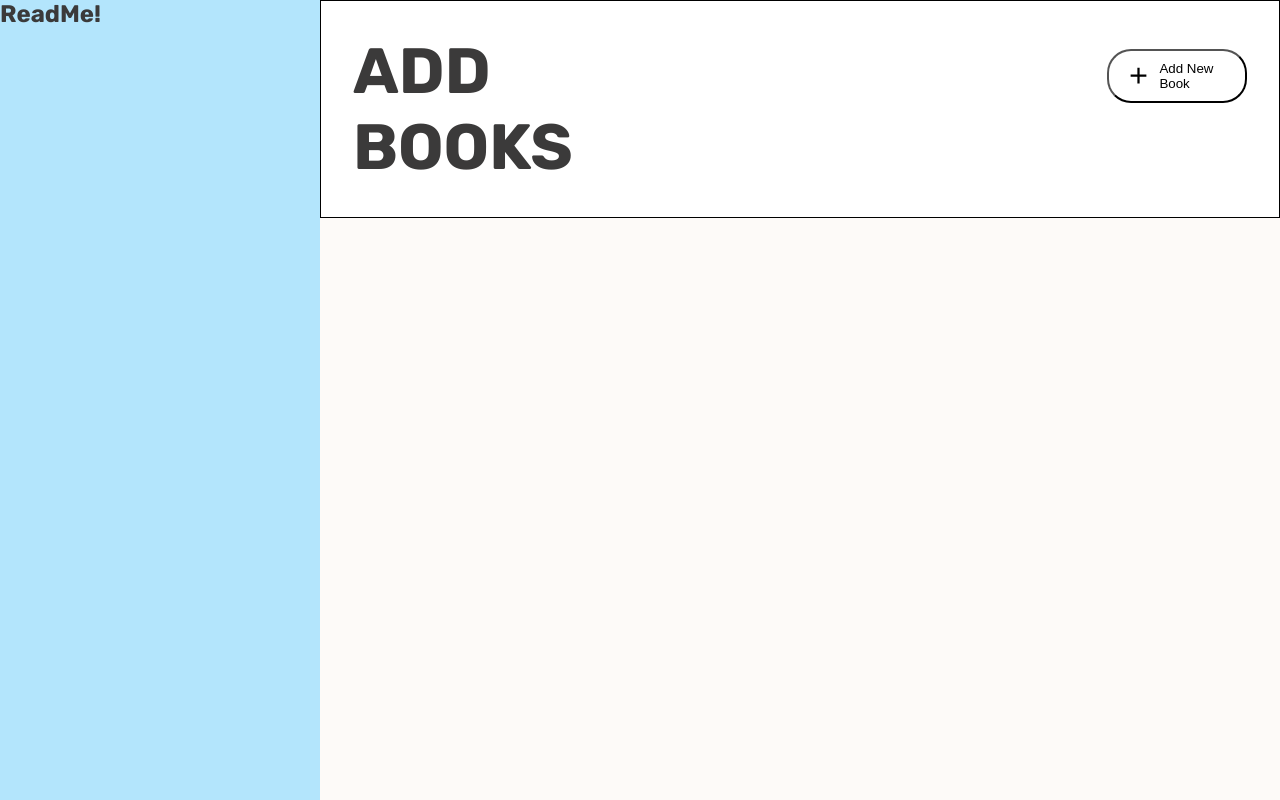
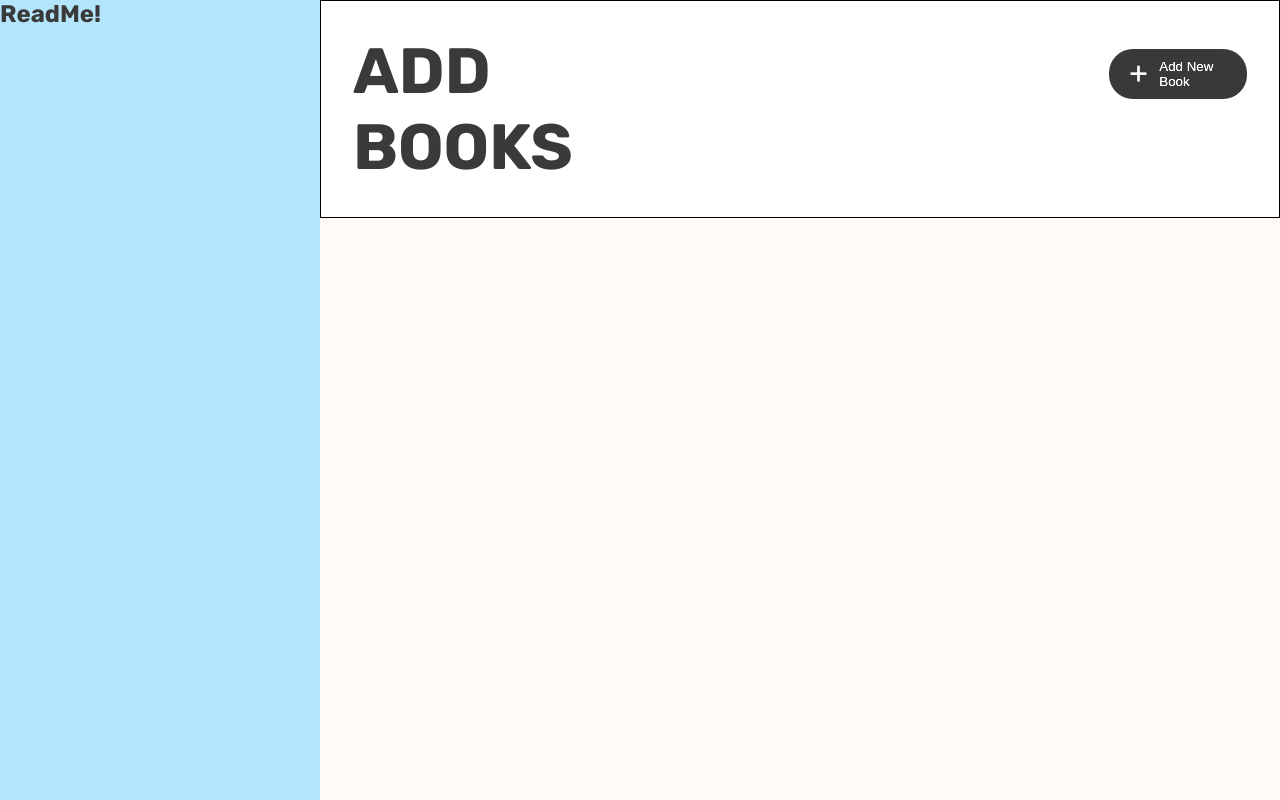
Before and after one commit to novadar-star/library, a plain HTML site: page index.html in a window 1280 px wide. In both pictures the pointer is over the button "Add New Book". Shown: the top 800 px of the page. Drawn offline with Linux system fonts and the light colour scheme.

Commit message:
Added filter to icon but got since its embedded on css the background of button is affected as well, so settling w grey

```diff
--- a/style.css
+++ b/style.css
@@ -45,7 +45,6 @@ h1{
     margin-right: 10rem;
 }
 button{
-
     border-radius:1.5rem;
     cursor: pointer;
     background: url("./img/plus.svg");
@@ -57,6 +56,13 @@ button{
     margin-top:1rem;
     margin-left: 15rem;
 
+
+}
+button:hover{
+     background-color: #a8e6cf;
+     border: none;
+     color: black;
+     filter: invert(100%) sepia(100%) saturate(0%) hue-rotate(200deg) brightness(103%) contrast(101%);
 }
 .header{
     display: flex;
```
